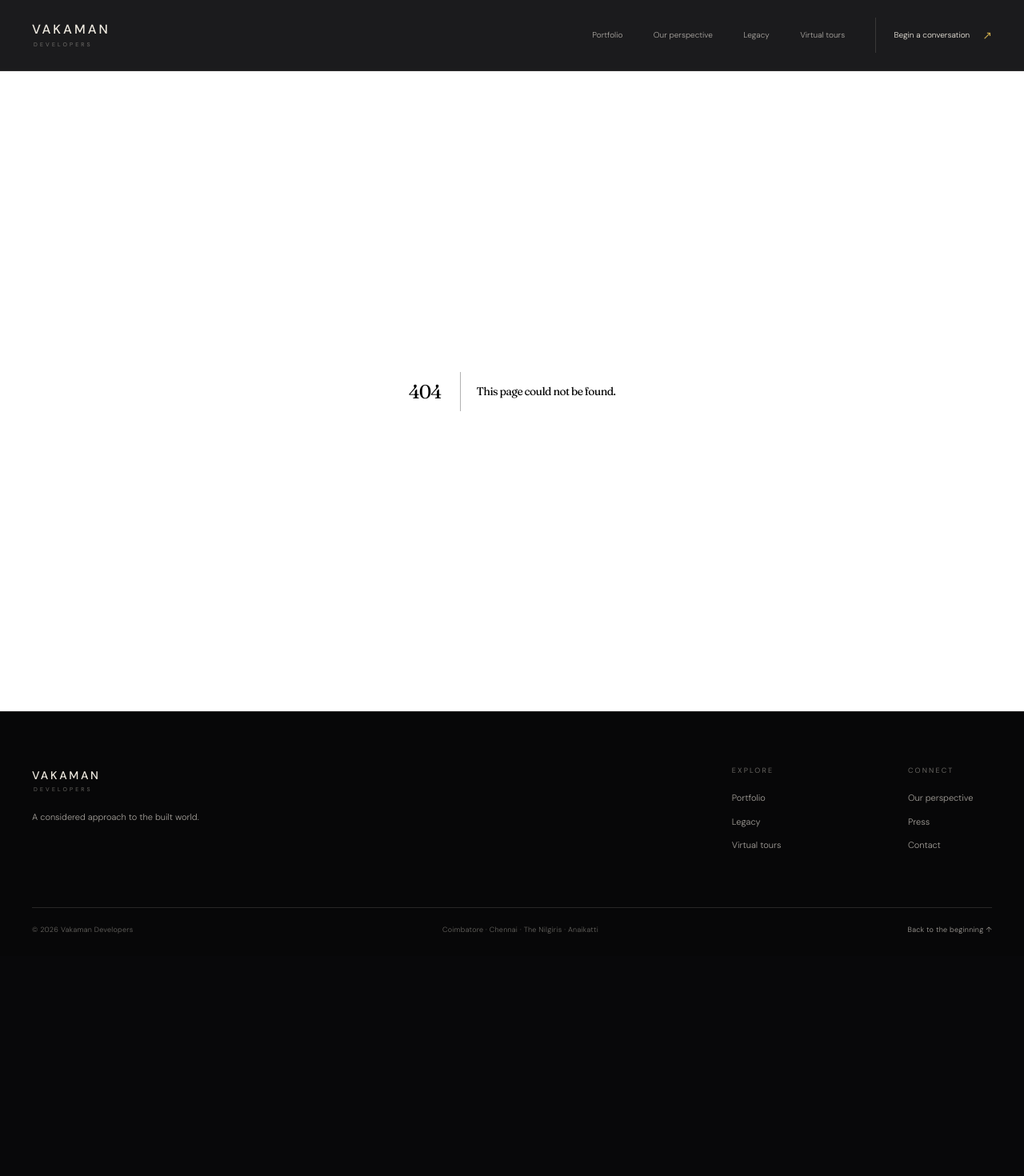
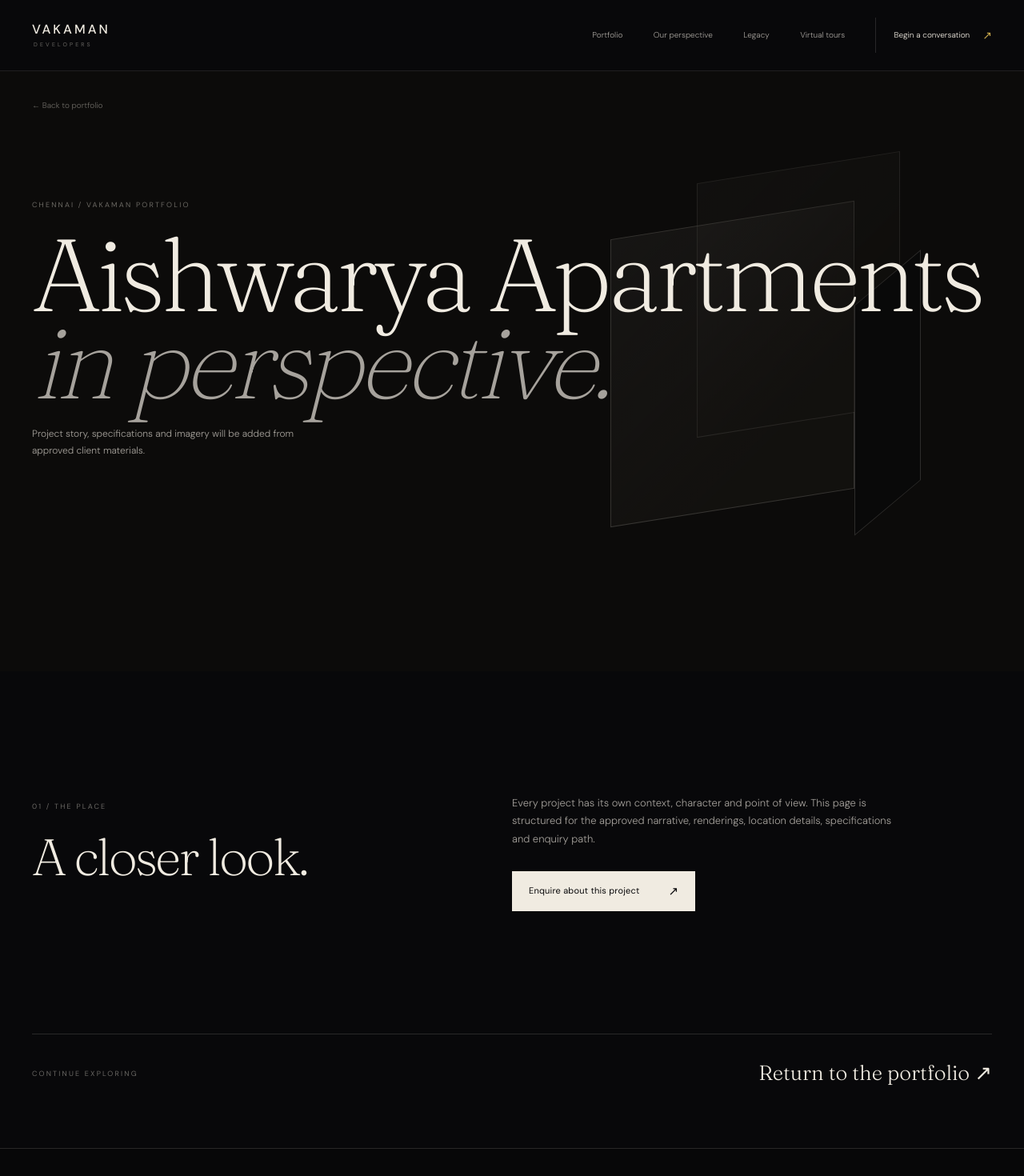
Before and after one commit to mansavim123-netizen/Vakaman, a Next.js app: page /projects/aishwarya-apartments in a window 1280 px wide. Before the commit this address had no page. Shown: the top 1470 px of the page at 80% size. Before the commit the page ends 1195 px from the top, so only its background shows below. Built offline with nearby package versions, Linux system fonts and the light colour scheme.

Commit message:
feat(portfolio): add project-detail wireframe

```diff
--- /dev/null
+++ b/app/projects/[slug]/page.tsx
@@ -0,0 +1,40 @@
+import type { Metadata } from "next";
+import Link from "next/link";
+import { notFound } from "next/navigation";
+import PageIntro from "@/components/page-intro";
+import { projects } from "@/lib/projects";
+
+export function generateStaticParams() {
+  return projects.map((project) => ({ slug: project.slug }));
+}
+
+export async function generateMetadata({ params }: { params: Promise<{ slug: string }> }): Promise<Metadata> {
+  const { slug } = await params;
+  const project = projects.find((item) => item.slug === slug);
+  return project ? { title: project.name, description: project.name + " — Vakaman Developers portfolio, " + project.city + "." } : {};
+}
+
+export default async function ProjectDetailPage({ params }: { params: Promise<{ slug: string }> }) {
+  const { slug } = await params;
+  const project = projects.find((item) => item.slug === slug);
+  if (!project) notFound();
+
+  return (
+    <>
+      <section className="project-detail-hero">
+        <div className="shell project-detail-hero__inner">
+          <Link className="back-link" href="/projects">← Back to portfolio</Link>
+          <span className="eyebrow">{project.city} / Vakaman portfolio</span>
+          <h1>{project.name}<br /><em>in perspective.</em></h1>
+          <p>Project story, specifications and imagery will be added from approved client materials.</p>
+          <div className="project-detail-hero__art" aria-hidden="true"><div className="project-detail-hero__plane project-detail-hero__plane--one" /><div className="project-detail-hero__plane project-detail-hero__plane--two" /><div className="project-detail-hero__plane project-detail-hero__plane--three" /></div>
+        </div>
+      </section>
+      <section className="shell project-detail-body section-pad">
+        <div><span className="eyebrow">01 / The place</span><h2>A closer look.</h2></div>
+        <div><p>Every project has its own context, character and point of view. This page is structured for the approved narrative, renderings, location details, specifications and enquiry path.</p><Link className="button button--light" href="/contact">Enquire about this project <span aria-hidden="true">↗</span></Link></div>
+      </section>
+      <section className="shell next-project"><span className="eyebrow">Continue exploring</span><Link href="/projects">Return to the portfolio ↗</Link></section>
+    </>
+  );
+}
```
